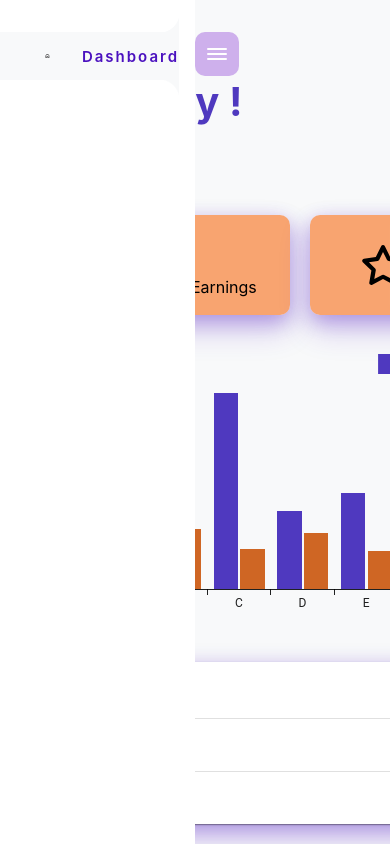
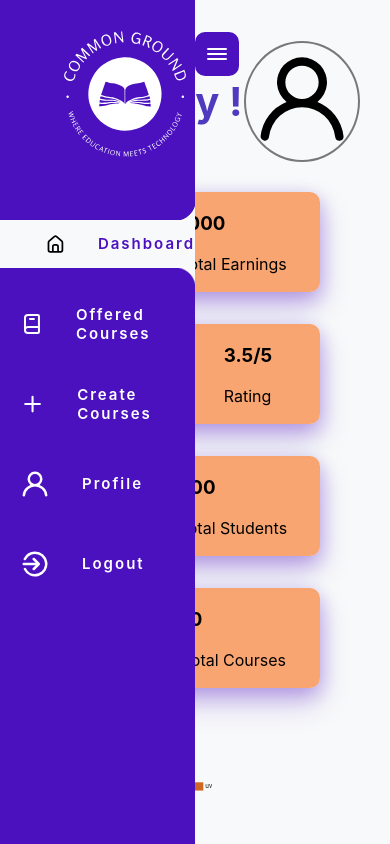
Before and after one commit to Jaysanghani08/Common_Ground, a React (Create React App) app: page /educator/dashboard in a window 390 px wide. Built offline with nearby package versions, Linux system fonts and the light colour scheme.

Commit message:
Added Responsiveness Of Website

```diff
--- a/src/pages/Educator/Dashboard/Cards/Cards.css
+++ b/src/pages/Educator/Dashboard/Cards/Cards.css
@@ -2,6 +2,7 @@
     /* width: 100%; */
     display: flex;
     justify-content: center;
+    /* flex-wrap: wrap; */
     align-items: center;
 }
 
@@ -25,3 +26,15 @@
 .rightcontent{
     color: black;
 }
+
+
+@media (max-width: 768px){
+.cards {
+    width: 100%;
+    display: flex;
+    align-items: center;
+    flex-direction: column;
+    /* flex-wrap: wrap; */
+    gap: 2rem;
+}
+}
--- a/src/pages/Educator/Dashboard/Cards/Cards.js
+++ b/src/pages/Educator/Dashboard/Cards/Cards.js
@@ -14,7 +14,7 @@ const Cards = () => {
             {
                 EduCardContent.map((item, index) => {
                     return (
-                        <div class="card">
+                        <div className="card" key={index}>
 
                             {item.icon({ size : 50, color: '#000000' })}
                             {/* <UilUser /> */}
--- a/src/pages/Educator/Dashboard/EduDashboard.css
+++ b/src/pages/Educator/Dashboard/EduDashboard.css
@@ -8,6 +8,7 @@
     overflow: hidden;
     position: fixed;
     /* align-items: ; */
+
 }
 
 .maindash{
@@ -51,3 +52,19 @@
     color: black;
     box-shadow: 0 6px 19px rgb(75, 17, 191, 0.30), 0 15px 31px rgb(75, 17, 191, 0.22);
 }
+
+@media (max-width: 768px){
+    .maindash{
+        grid-template-columns: 1fr;
+        overflow-y: scroll;
+
+        /* align-items: center; */
+    }
+    .maindash::-webkit-scrollbar{
+        display: none;
+    }
+
+    .calendar{
+        margin: auto;
+    }
+}
--- a/src/pages/Educator/Dashboard/EduDashboard.js
+++ b/src/pages/Educator/Dashboard/EduDashboard.js
@@ -12,7 +12,7 @@ function EduDashboard() {
 
     return (
         <>
-            <div class="container">
+            <div className="container">
                 <Siderbar />
                 <div className="maindash">
                     <div className="header">
--- a/src/pages/Educator/Dashboard/Graph/Graph.css
+++ b/src/pages/Educator/Dashboard/Graph/Graph.css
@@ -0,0 +1,9 @@
+
+@media (max-width: 768px){
+    .css-q3wnbe-MuiResponsiveChart-container{
+    width: auto;
+}
+
+
+
+}
--- a/src/pages/Educator/Dashboard/Graph/Graph.js
+++ b/src/pages/Educator/Dashboard/Graph/Graph.js
@@ -1,5 +1,41 @@
-import * as React from 'react';
+// import * as React from 'react';
+// import { BarChart } from '@mui/x-charts/BarChart';
+// import './Graph.css';
+
+
+// const uData = [4000, 3000, 2000, 2780, 1890, 2390, 3490, 3766, 2113, 3213, 1232];
+// const pData = [2400, 1398, 9800, 3908, 4800, 3800, 4300, 4000, 3000, 2000, 2780];
+// const xLabels = [
+//   'A',
+//   'B',
+//   'C',
+//   'D',
+//   'E',
+//   'F',
+//   'G',
+//   'H',
+//   'I',
+//   'J',
+//   'K'
+// ];
+
+// export default function SimpleBarChart() {
+//   return (
+//     <BarChart
+//       width={800}
+//       height={300}
+//       series={[
+//         { data: pData, label: 'pv', color:"#4f39bf" },
+//         { data: uData, label: 'uv', color:"#cf6624"},
+//       ]}
+//       xAxis={[{ scaleType: 'band', data: xLabels }]}
+//     />
+//   );
+// }
+
+import React, { useEffect } from 'react';
 import { BarChart } from '@mui/x-charts/BarChart';
+import './Graph.css';
 
 const uData = [4000, 3000, 2000, 2780, 1890, 2390, 3490, 3766, 2113, 3213, 1232];
 const pData = [2400, 1398, 9800, 3908, 4800, 3800, 4300, 4000, 3000, 2000, 2780];
@@ -18,13 +54,34 @@ const xLabels = [
 ];
 
 export default function SimpleBarChart() {
+  useEffect(() => {
+    const mediaQuery = window.matchMedia('(max-width: 768px)');
+
+    function handleMediaQueryChange(event) {
+      // When the media query condition is met, update the width to 'auto'
+      const chartContainer = document.querySelector('.css-q3wnbe-MuiResponsiveChart-container');
+      chartContainer.style.width = event.matches ? 'auto' : '800px';
+    }
+
+    // Initial setup
+    handleMediaQueryChange(mediaQuery);
+
+    // Add a listener to update the width when the media query condition changes
+    mediaQuery.addEventListener('change', handleMediaQueryChange);
+
+    // Clean up the listener when the component unmounts
+    return () => {
+      mediaQuery.removeEventListener('change', handleMediaQueryChange);
+    };
+  }, []);
+
   return (
     <BarChart
       width={800}
       height={300}
       series={[
-        { data: pData, label: 'pv', color:"#4f39bf" },
-        { data: uData, label: 'uv', color:"#cf6624"},
+        { data: pData, label: 'pv', color: "#4f39bf" },
+        { data: uData, label: 'uv', color: "#cf6624" },
       ]}
       xAxis={[{ scaleType: 'band', data: xLabels }]}
     />
--- a/src/pages/Educator/Dashboard/Sidebar/Sidebar.css
+++ b/src/pages/Educator/Dashboard/Sidebar/Sidebar.css
@@ -81,19 +81,21 @@ img{
 
 }
 
-@media screen and (max-width:768px){
+@media (max-width:768px){
     .menuItem>span{
         display: block;
     }
-    .logo{
-        display: none;
+
+    .logo {
+        display: flex;
+        justify-content: space-around;
     }
     .Sidebar{
         position: fixed;
         z-index: 9;
-        background: #ffffff;
+        background: #4b11bf;
         width:50%;
-        padding-right: 1rem;
+        /* padding-right: 1rem; */
         height:100%;
     }
 
@@ -101,8 +103,8 @@ img{
         display: flex;
         position: fixed;
         top: 2rem;
-        z-index: 9;
-        background: #ceb0ec;
+        z-index: 12;
+        background: #4b11bf;
         padding: 10px;
         border-radius: 10px;
 
--- a/src/pages/Educator/Dashboard/Sidebar/Sidebar.js
+++ b/src/pages/Educator/Dashboard/Sidebar/Sidebar.js
@@ -9,6 +9,7 @@ import Logo  from './../../../../data/imgs/Logo.svg'
 function Sidebar() {
     const [selected, setSelected] = useState(0);
     const [expanded, setExpanded] = useState(true);
+    console.log(expanded)
 
     const sidebarVariants = {
         true: {
@@ -20,7 +21,7 @@ function Sidebar() {
     }
     return (
         <>
-            <div className='bars' style={expanded ? { left: '50%' } : { left: '5%' }} onClick={() => setExpanded(!expanded)}>
+            <div className='bars' style={expanded ? { left: '50%' } : { left: '5%' }} onClick={() => {setExpanded(!expanded); console.log("clicked")}}>
                 <UilBars style={{ color: 'white' }} />
             </div>
             <motion.span className="Sidebar" variants={sidebarVariants} animate={window.innerWidth <= 768 ? `${expanded}` : ''}>
--- a/src/pages/Educator/EduRegister/EduRegister.js
+++ b/src/pages/Educator/EduRegister/EduRegister.js
@@ -217,10 +217,10 @@ const EduRegister = () => {
                             </div>
                         </div>
                         <button className={style.btn} onClick={handleSubmit}>Sign Up</button>
-                        {"\n"}
+                        </form>
                         <p>Already have an account ? </p>
                         <Link className="custom-link"to="/educator/login"> Login here</Link>
-                    </form>
+
                 </div>
                 <ToastContainer />
             </section>
--- a/src/pages/Educator/EduRegister/Eduregister.css
+++ b/src/pages/Educator/EduRegister/Eduregister.css
@@ -46,8 +46,8 @@
     margin-right: 0px;
 }
 
-.register_form .custom-link {
-    margin-right: 620px;
+.custom-link {
+    margin: auto;
     text-decoration: none;
     color: orange;
     font-weight: bold;
--- a/src/pages/student/studentRegister/studentregister.css
+++ b/src/pages/student/studentRegister/studentregister.css
@@ -40,11 +40,11 @@
       justify-content: space-around;
       align-items: center;
     }
-  .register_form p {
+   /* p {
       margin-right:0px;
-    }
-  .register_form .register_custom-link {
-    margin-right: 496px;
+    } */
+  .register_custom-link {
+    margin: auto;
     text-decoration: none;
     color: orange;
     font-weight: bold;
```
Also changed, not shown: src/pages/Educator/Dashboard/Calendar/Calendar.css (line endings or trailing spaces).
